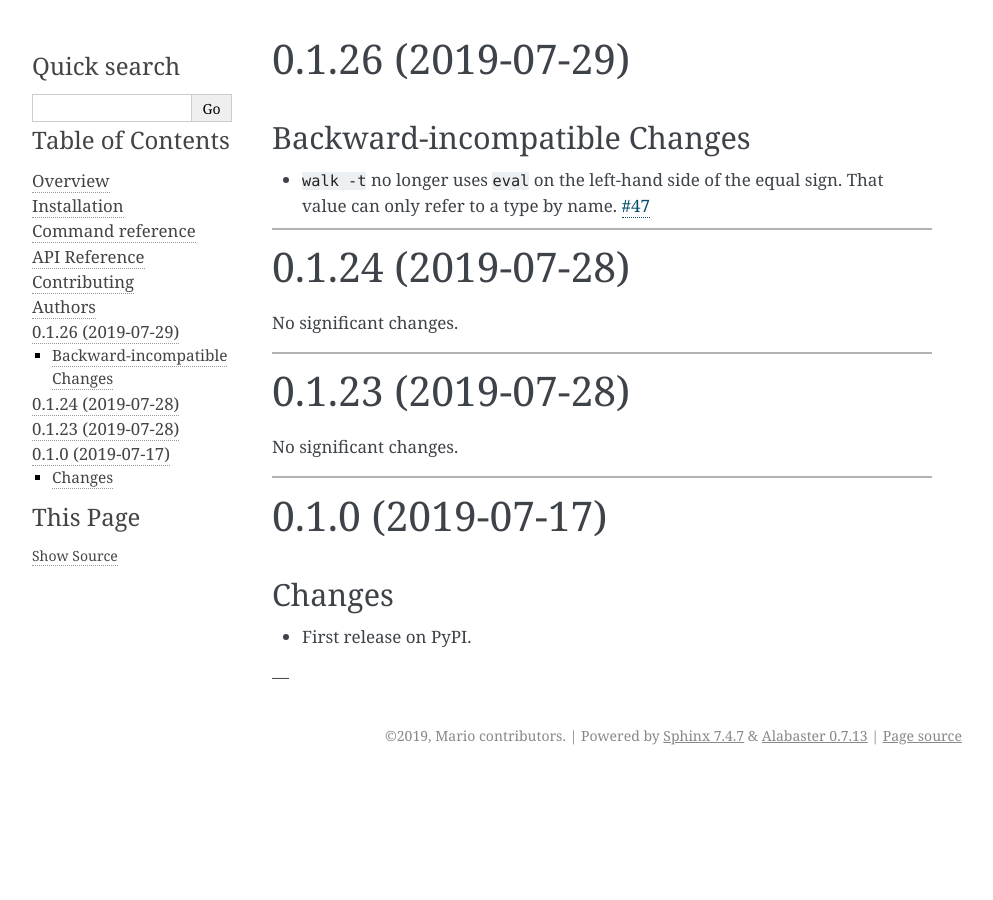
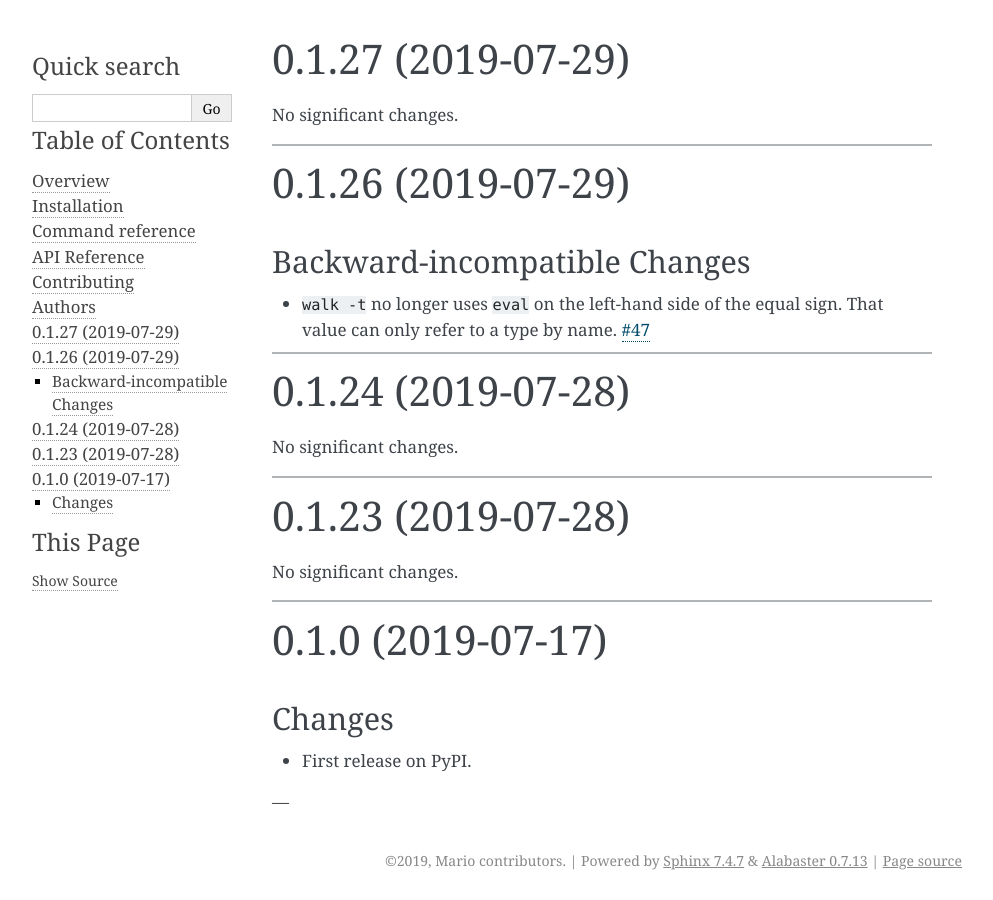
Before and after one commit to python-mario/mario-addons, a Sphinx documentation site: the page built from docs/changelog.rst, in a window 1280 px wide. Shown: the whole page, without its empty margins (148-1141 px from the left). Built offline with Sphinx 7.4.7, drawn with Linux system fonts in a browser that asks for light colours.

Commit message:
Bump version: 0.1.26 → 0.1.27

```diff
--- a/CHANGELOG.rst
+++ b/CHANGELOG.rst
@@ -1,3 +1,13 @@
+0.1.27 (2019-07-29)
+-------------------
+
+
+No significant changes.
+
+
+----
+
+
 0.1.26 (2019-07-29)
 -------------------
 
--- a/docs/conf.py
+++ b/docs/conf.py
@@ -29,7 +29,7 @@
 year = "2019"
 author = "Mario contributors"
 copyright = "{0}, {1}".format(year, author)
-version = release = "0.1.26"
+version = release = "0.1.27"
 
 pygments_style = "trac"
 templates_path = ["."]
--- a/setup.py
+++ b/setup.py
@@ -34,7 +34,7 @@
 # Enable code coverage for C code: we can't use CFLAGS=-coverage in tox.ini, since that may mess with compiling
 setup(
     name="mario-addons",
-    version="0.1.26",
+    version="0.1.27",
     description="More commands for Mario.",
     long_description="%s\n%s"
     % (
--- a/src/mario_addons/__init__.py
+++ b/src/mario_addons/__init__.py
@@ -1,3 +1,3 @@
 """Addons for mario."""
 
-__version__ = "0.1.26"
+__version__ = "0.1.27"
```
Also changed, not shown: .bumpversion.cfg.
